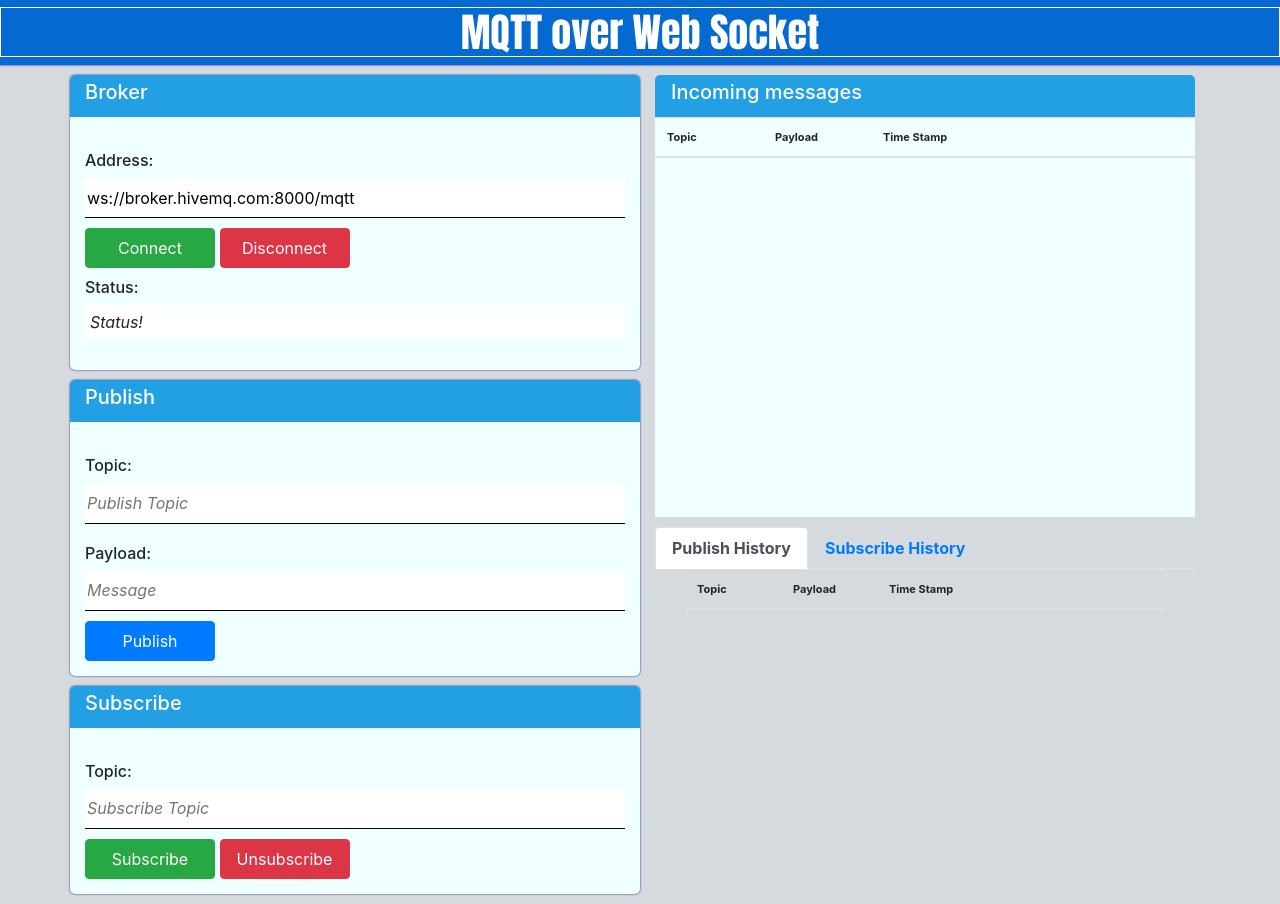
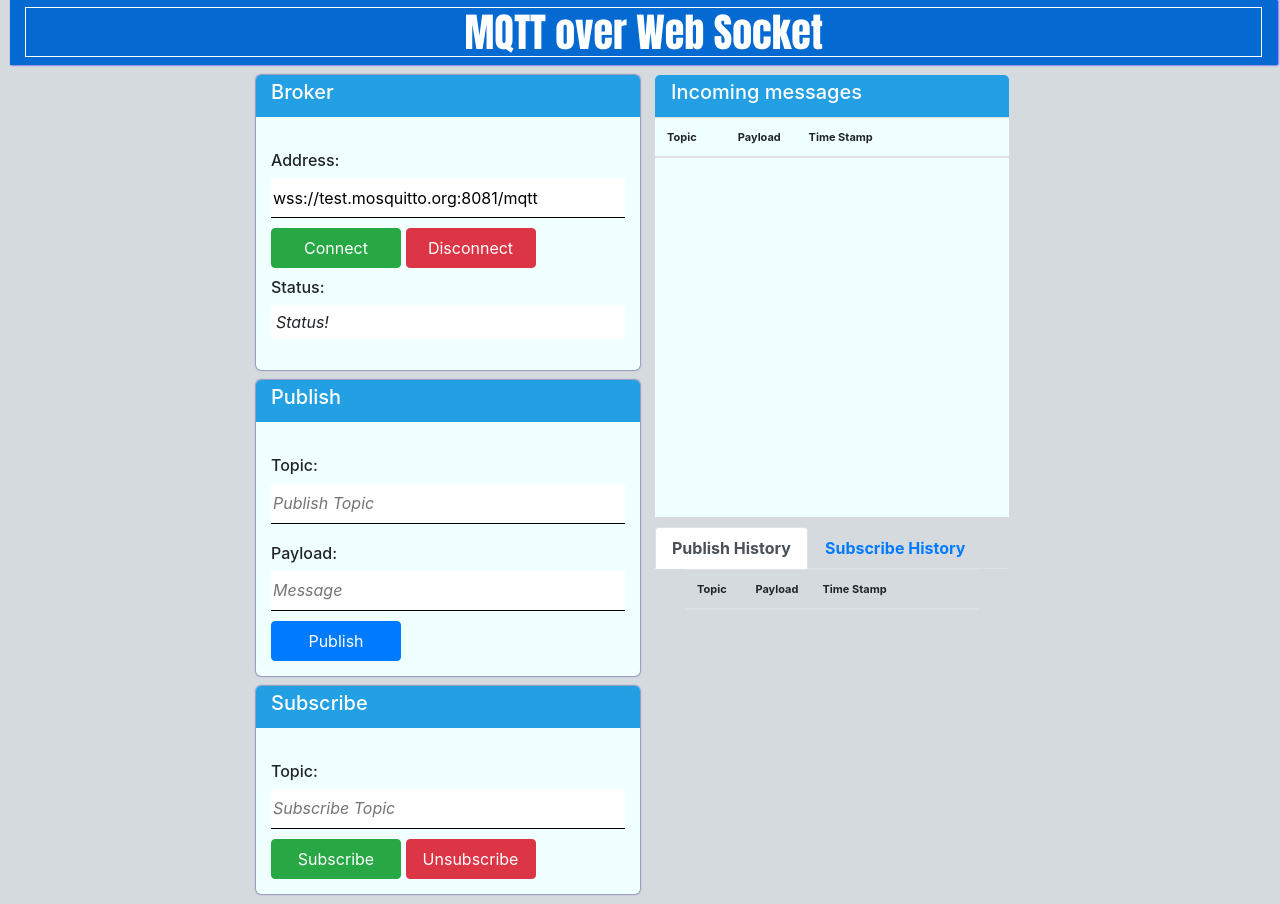
Before and after one commit to BargasoRC/futurecode16github.io, a website: page index.html in a window 1280 px wide. Drawn offline with nearby package versions, Linux system fonts and the light colour scheme.

Commit message:
finalize design

```diff
--- a/index.html
+++ b/index.html
@@ -12,8 +12,12 @@
 <style>
   body {
     background:#d5dade;
+    margin-right:20%;
+    margin-left:20%;
   }
   #header{
+    margin-left:-32%;
+    margin-right:-33%;
     background-color:#046ad1;
     margin-bottom:10px;
     font-family:Impact, Charcoal, sans-serif;
@@ -253,7 +257,7 @@
             </div>
             <br>
             <h6>Address:</h6>
-            <input id="address" type="text" placeholder="Broker Address" value="ws://broker.hivemq.com:8000/mqtt">
+            <input id="address" type="text" placeholder="Broker Address" value="wss://test.mosquitto.org:8081/mqtt">
             <button id="btnConnect" class="btn btn-success bmd-btn-fab" type="button" name="connect">Connect</button>
             <button id="btnDisconnect" class="btn btn-danger bmd-btn-fab" type="button" name="Disconnect">Disconnect</button>
             <h6>Status:</h6>
```
